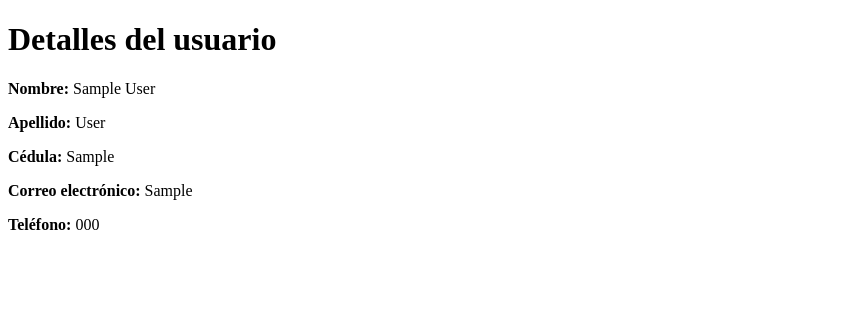
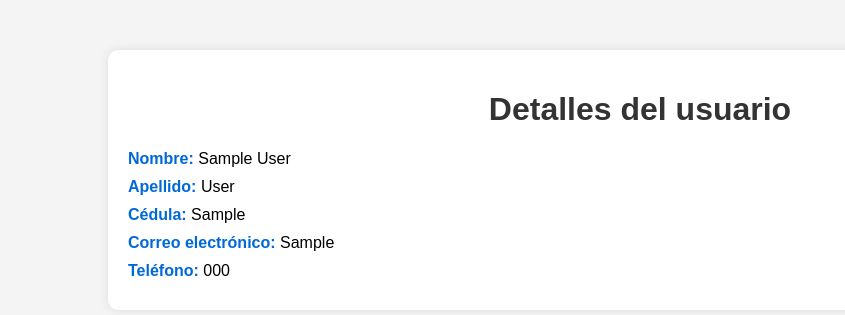
Before and after one commit to Franisis/AlpesBank, a Django app: page /user/1/ in a window 1280 px wide. Shown: the top 315 px of the page, without its empty margins (0-845 px from the left). Run offline with Django 4.2, Linux system fonts and the light colour scheme; tables that the repository leaves empty hold one stand-in row (values such as "Sample post").

Commit message:
user tamplate pretty

```diff
--- a/AlpesBank/User/templates/user.html
+++ b/AlpesBank/User/templates/user.html
@@ -3,14 +3,47 @@
 <head>
     <meta charset="UTF-8">
     <title>Detalles del usuario</title>
+    <style>
+        body {
+            font-family: Arial, sans-serif;
+            background-color: #f4f4f4;
+            margin: 0;
+            padding: 0;
+        }
+        .container {
+            width: 80%;
+            margin: 50px auto;
+            background-color: #fff;
+            border-radius: 10px;
+            box-shadow: 0 0 10px rgba(0, 0, 0, 0.1);
+            padding: 20px;
+        }
+        h1 {
+            text-align: center;
+            color: #333;
+        }
+        .details {
+            margin-top: 20px;
+        }
+        .details p {
+            margin: 10px 0;
+        }
+        .details strong {
+            color: #0069d9;
+        }
+    </style>
 </head>
 <body>
+    <div class="container">
         <h1>Detalles del usuario</h1>
+        <div class="details">
             <p><strong>Nombre:</strong> {{ user.name }}</p>
             <p><strong>Apellido:</strong> {{ user.lastName }}</p>
             <p><strong>Cédula:</strong> {{ user.cedula }}</p>
             <p><strong>Correo electrónico:</strong> {{ user.correo }}</p>
             <p><strong>Teléfono:</strong> {{ user.telefono }}</p>
             <!-- Puedes incluir más campos según sea necesario -->
+        </div>
+    </div>
 </body>
 </html>
```
Lines whose indentation alone changed are shown as unchanged.
